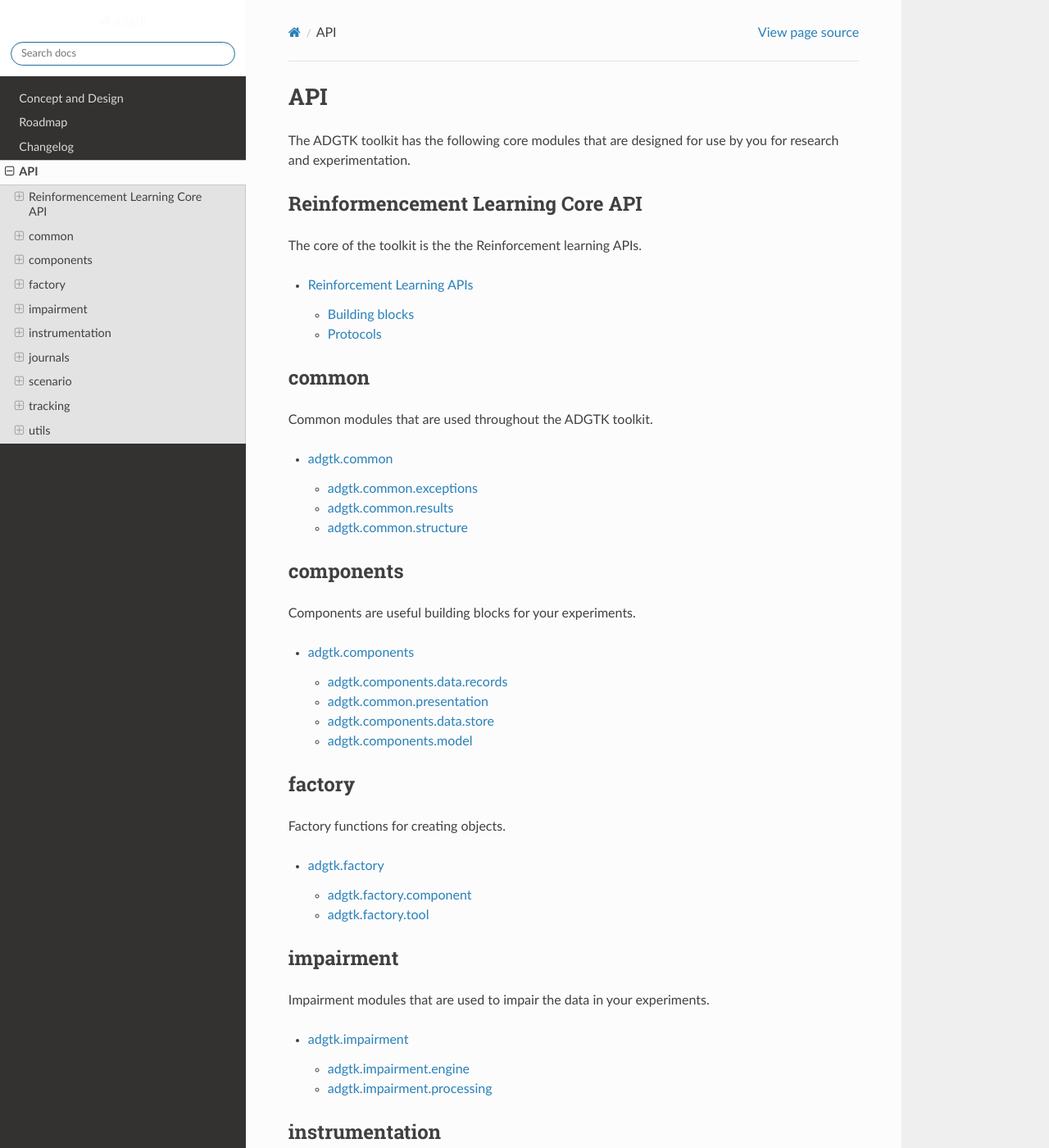
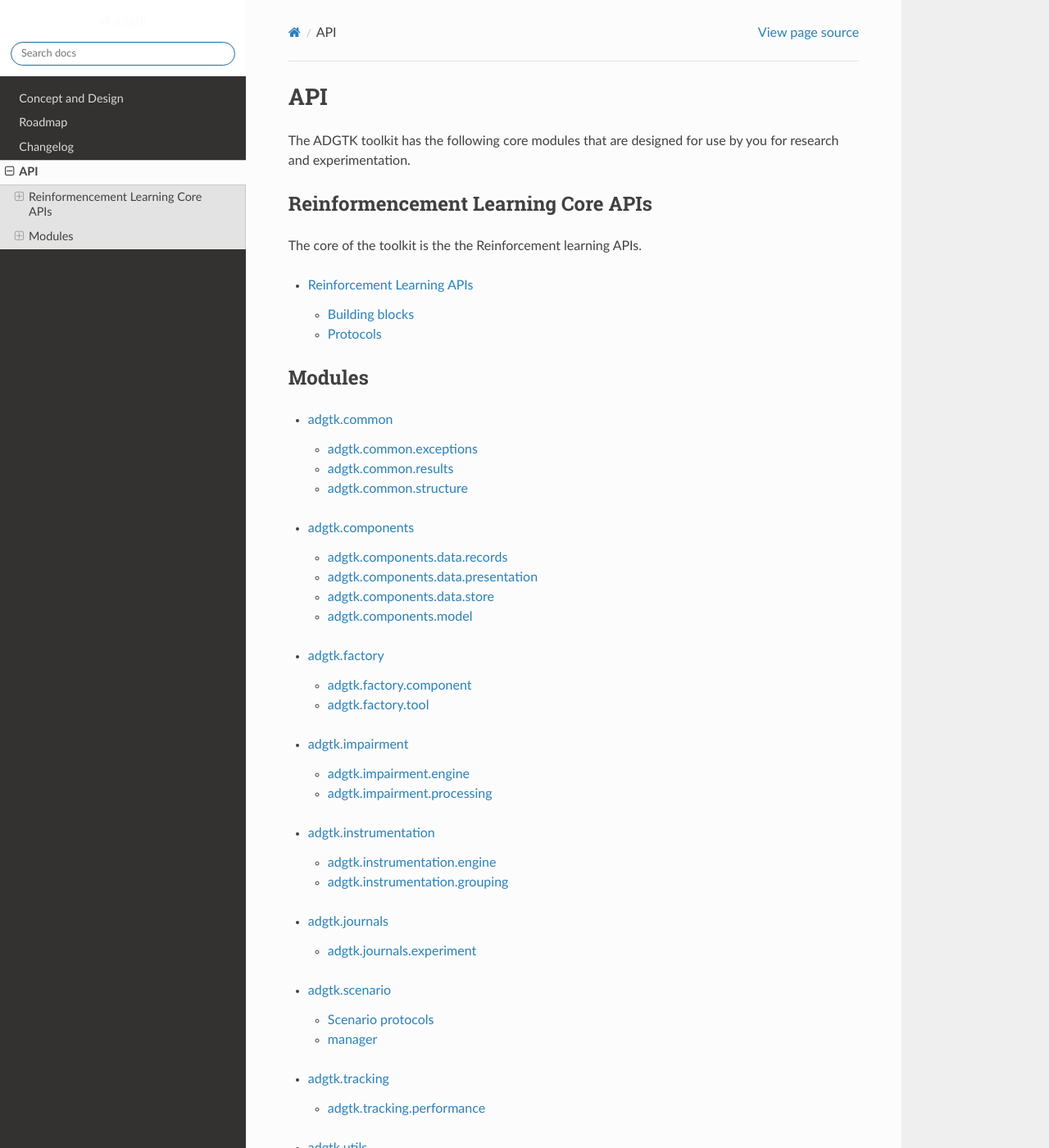
Before and after one commit to fred78108/adgtk, a Sphinx documentation site: the page built from docs/source/api/index.rst, in a window 1280 px wide and 1400 px high. Shown: the whole window at 82% size. Built offline with Sphinx 7.4.7 and the Read the Docs theme 3.1.0, drawn with Linux system fonts in a browser that asks for light colours; some of the changed text lies outside the part shown.

```diff
--- a/docs/source/api/components/data.presentation.rst
+++ b/docs/source/api/components/data.presentation.rst
@@ -1,6 +1,6 @@
-=========================
-adgtk.common.presentation
-=========================
+==================================
+adgtk.components.data.presentation
+==================================
 
 .. toctree::
    :maxdepth: 2
--- a/docs/source/api/index.rst
+++ b/docs/source/api/index.rst
@@ -4,8 +4,8 @@ API
 
 The ADGTK toolkit has the following core modules that are designed for use by you for research and experimentation.
 
-Reinformencement Learning Core API
-==================================
+Reinformencement Learning Core APIs
+===================================
 The core of the toolkit is the the Reinforcement learning APIs.
 
 .. toctree::
@@ -13,45 +13,32 @@ The core of the toolkit is the the Reinforcement learning APIs.
 
     reinforcement_learning
 
-common
-======
-Common modules that are used throughout the ADGTK toolkit.
+Modules
+=======
 
 .. toctree::
     :maxdepth: 2
 
     common/index
 
-components
-==========
-Components are useful building blocks for your experiments.
 
 .. toctree::
     :maxdepth: 2
 
     components/index
 
-factory
-=======
-Factory functions for creating objects.
 
 .. toctree::
     :maxdepth: 2
 
     factory/index
 
-impairment
-==========
-Impairment modules that are used to impair the data in your experiments.
 
 .. toctree::
     :maxdepth: 2
 
     impairment/index
 
-instrumentation
-===============
-Instrumentation modules that are used to measure the performance of your experiments.
 
 .. toctree::
     :maxdepth: 2
@@ -59,38 +46,23 @@ Instrumentation modules that are used to measure the performance of your experim
     instrumentation/index
 
 
-journals
-========
-
-Provides the capability to automatically journal from your code.
-
 .. toctree::
     :maxdepth: 2
 
     journals/index
 
-scenario
-========
-Scenario management
 
 .. toctree::
     :maxdepth: 2
 
     scenario/index
 
-tracking
-========
-Tracking modules that are used to track the performance of your experiments.
 
 .. toctree::
     :maxdepth: 2
 
     tracking/index
 
-utils
-=====
-
-Utility modules that are useful for your experiments.
 
 .. toctree::
     :maxdepth: 2
--- a/docs/source/api/scenario/index.rst
+++ b/docs/source/api/scenario/index.rst
@@ -4,8 +4,8 @@ adgtk.scenario
 
 Scenario management
 
-Protocol
---------
+Scenario protocols
+------------------
 
 .. automodule:: adgtk.scenario.base
     :members:
```
Also changed, not shown: 5 other files.
